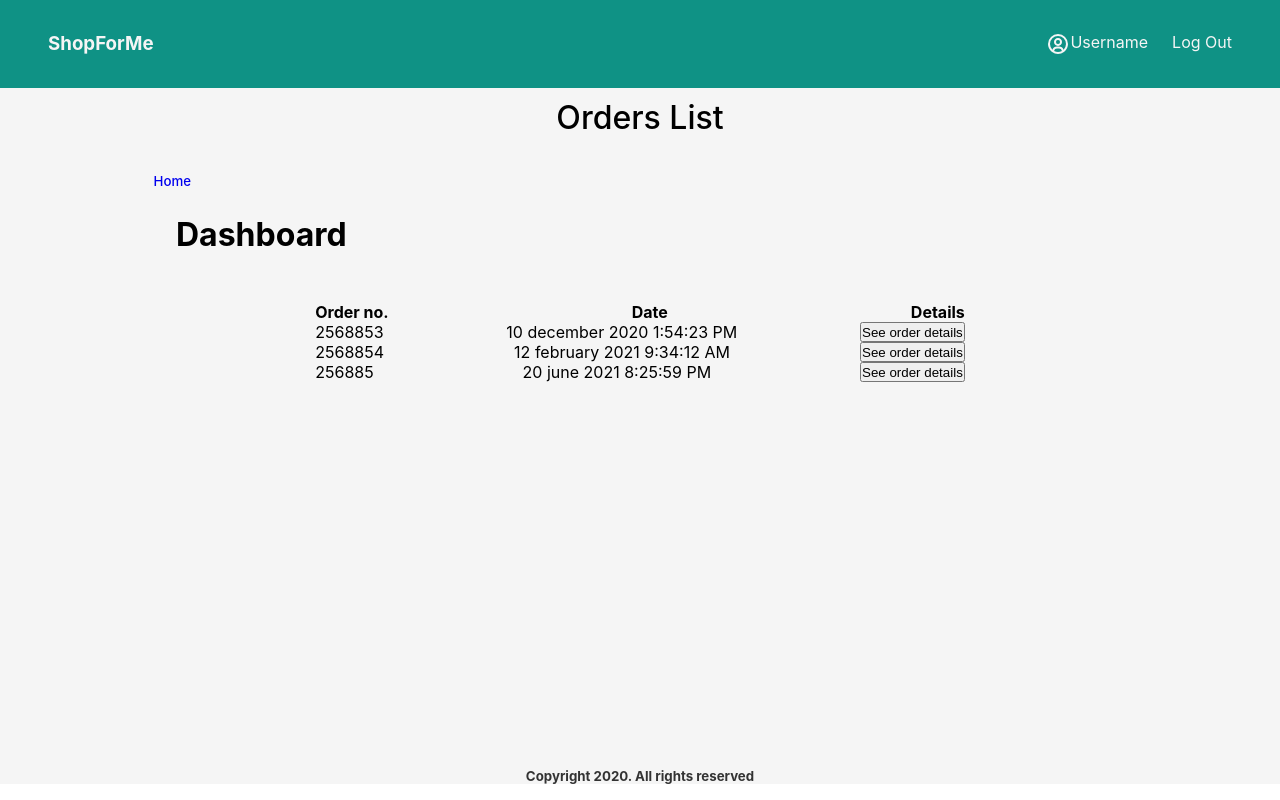
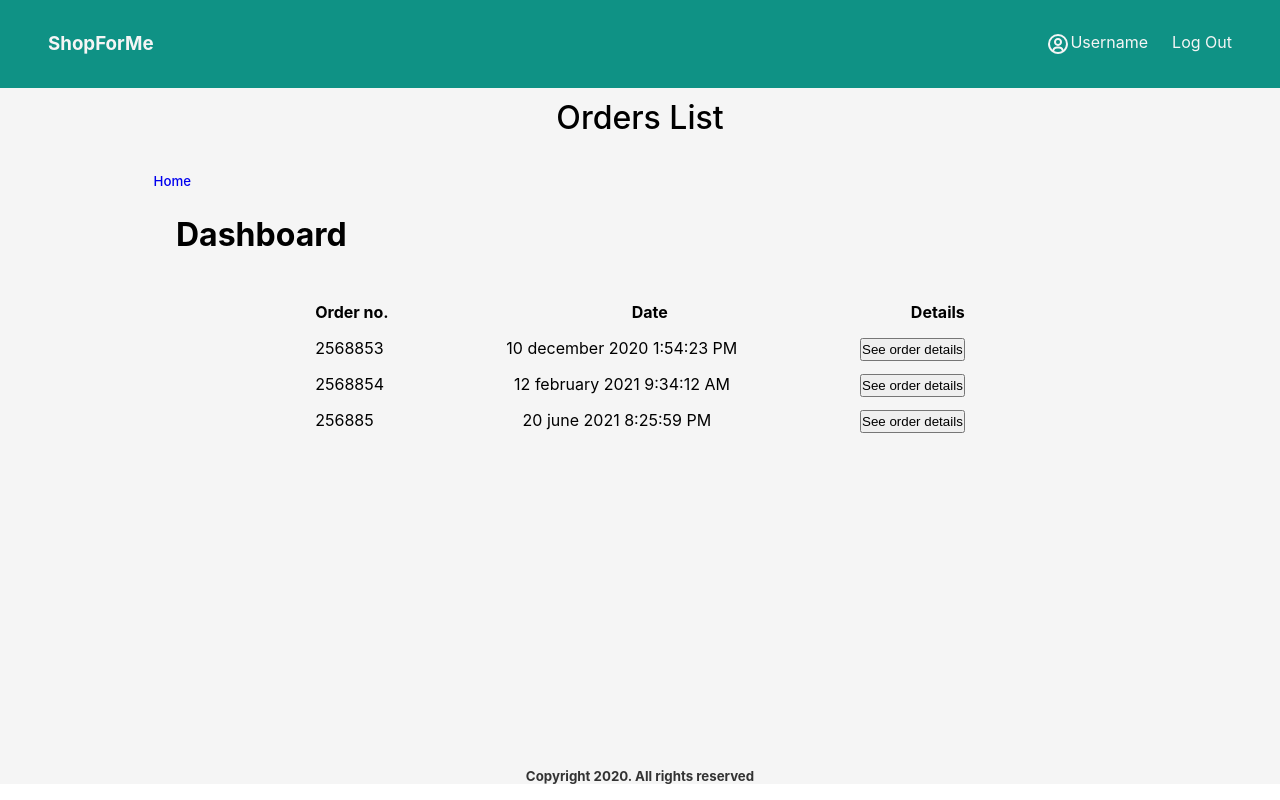
Before and after one commit to nmrabet/shopforme, a React (Create React App) app: page / in a window 1280 px wide. Built offline with nearby package versions, Linux system fonts and the light colour scheme.

Commit message:
added margin between orders elements

```diff
--- a/src/components/Main.css
+++ b/src/components/Main.css
@@ -38,3 +38,7 @@
     display: flex;
     justify-content: space-between;
 }
+
+.categories * {
+    margin-bottom: 1em;
+}
```
